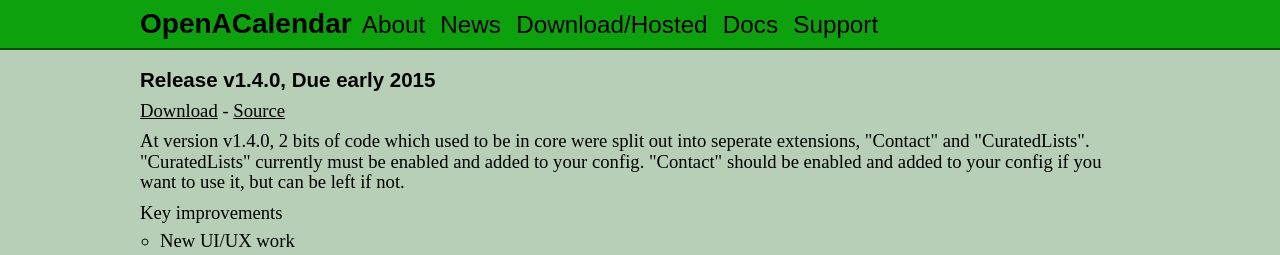
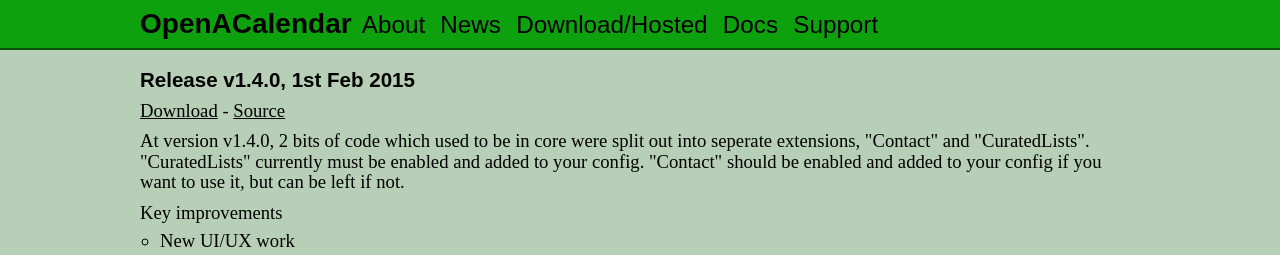
Before and after one commit to OpenACalendar/openacalendar.github.io, a Jekyll site: the page built from release/1.4.0.html, in a window 1280 px wide. Shown: the top 255 px of the page. Built offline with Jekyll 4.4.1, drawn with Linux system fonts in a browser that asks for light colours; Markdown is read by kramdown in place of the engine named in the settings; comment, search, counter and statistics services are not loaded.

Commit message:
Add date

```diff
--- a/release/1.4.0.html
+++ b/release/1.4.0.html
@@ -3,7 +3,7 @@
 title: Release v1.4.0
 ---
 
-<h2>Release v1.4.0, Due early 2015</h2>
+<h2>Release v1.4.0, 1st Feb 2015</h2>
 
 <p>
 	<a href="http://packages.openacalendar.org/raw/openacalendar-1.4.0.zip">Download</a>
```
